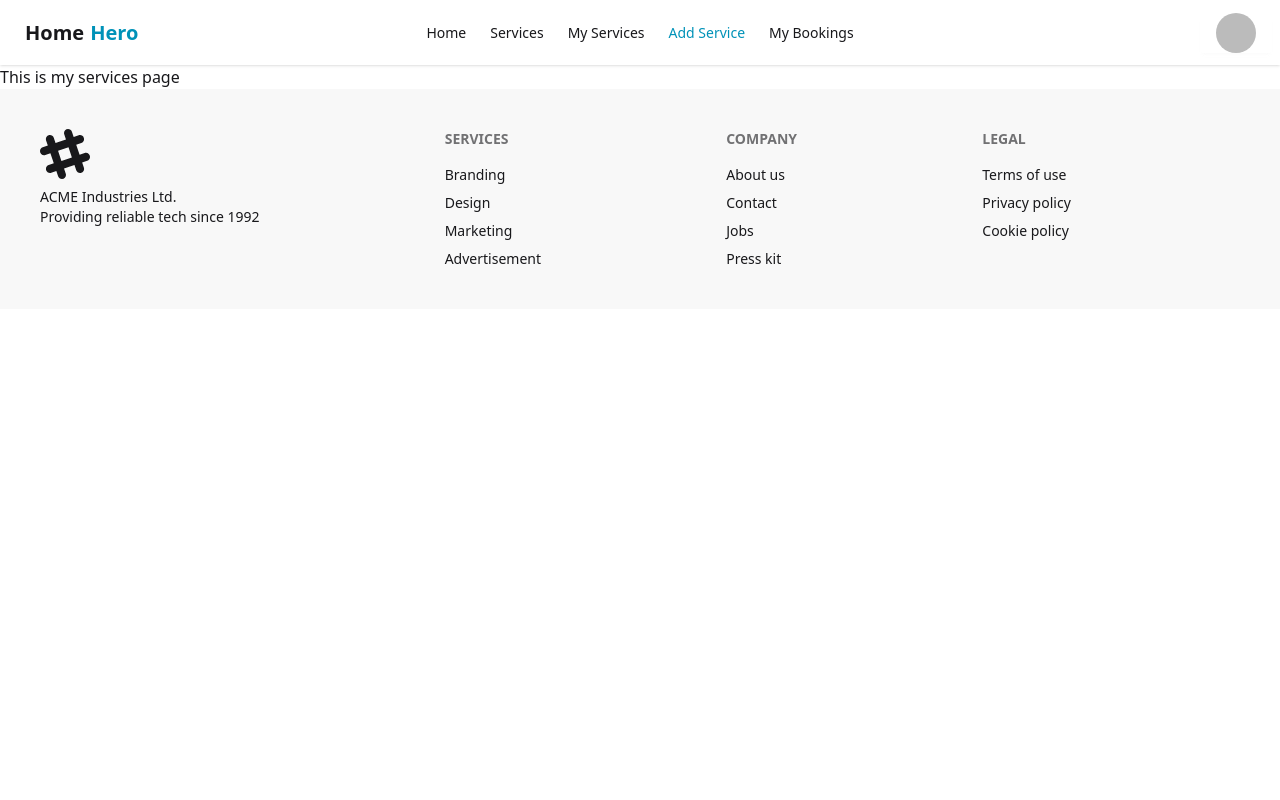
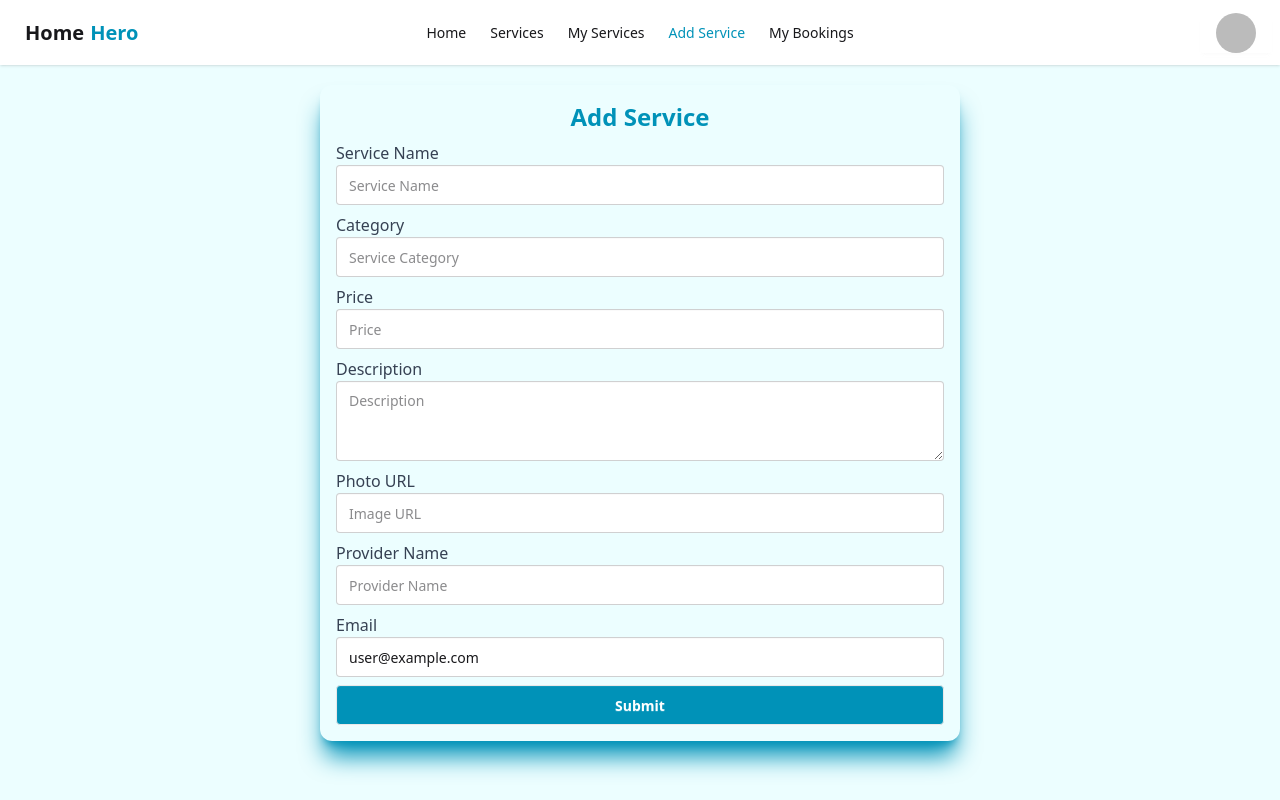
Before and after one commit to atmabdullaham/home-hero-client, a React (Vite) app: page /add-service in a window 1280 px wide. Shown: the top 800 px of the page. Built offline with nearby package versions, Linux system fonts and the light colour scheme; no server answers; sample sign-in values are in the browser's storage.

Commit message:
create add service form and create two hooks called useAuth and useAxious

```diff
--- a/package.json
+++ b/package.json
@@ -11,9 +11,11 @@
   },
   "dependencies": {
     "@tailwindcss/vite": "^4.1.17",
+    "axios": "^1.13.2",
     "firebase": "^12.5.0",
     "react": "^19.1.1",
     "react-dom": "^19.1.1",
+    "react-hook-form": "^7.66.0",
     "react-hot-toast": "^2.6.0",
     "react-icons": "^5.5.0",
     "react-router": "^7.9.5",
--- /dev/null
+++ b/src/hooks/useAuth.jsx
@@ -0,0 +1,9 @@
+import { useContext } from "react";
+import AuthContext from "../contexts/AuthContext";
+
+const useAuth = () => {
+  const authInfo = useContext(AuthContext);
+  return authInfo;
+};
+
+export default useAuth;
--- /dev/null
+++ b/src/hooks/useAxios.jsx
@@ -0,0 +1,11 @@
+import axios from "axios";
+
+const axiosInstance = axios.create({
+  baseURL: "http://localhost:3000",
+});
+
+const useAxios = () => {
+  return axiosInstance;
+};
+
+export default useAxios;
--- a/src/pages/AddService.jsx
+++ b/src/pages/AddService.jsx
@@ -1,5 +1,96 @@
+import { useState } from "react";
+import { useForm } from "react-hook-form";
+import useAuth from "../hooks/useAuth";
 const AddService = () => {
-  return <div>This is my services page</div>;
+  const { user } = useAuth();
+  const { register, handleSubmit } = useForm();
+  const [data, setData] = useState("");
+
+  return (
+    <div className="bg-cyan-50 pt-5 pb-20">
+      <form
+        onSubmit={handleSubmit((data) => setData(data))}
+        className="w-11/12 md:w-6/12  mx-auto space-y-2 shadow-xl shadow-cyan-600 p-4 rounded-xl"
+      >
+        <h2 className="text-center text-2xl font-bold text-cyan-600">
+          Add Service
+        </h2>
+        {/* 1. Service Name */}
+        <div>
+          <legend className="text-gray-700">Service Name</legend>
+          <input
+            {...register("service_name")}
+            placeholder="Service Name"
+            className="w-full input focus:outline-0 focus:border-cyan-600"
+            type="text"
+          />
+        </div>
+        {/* 2. Category */}
+        <div>
+          <legend className="text-gray-700">Category</legend>
+          <input
+            {...register("category")}
+            placeholder="Service Category"
+            className="w-full input focus:outline-0 focus:border-cyan-600"
+            type="text"
+          />
+        </div>
+        {/* 3. Price */}
+        <div>
+          <legend className="text-gray-700">Price</legend>
+          <input
+            {...register("price")}
+            placeholder="Price"
+            className="w-full input focus:outline-0 focus:border-cyan-600"
+            type="number"
+          />
+        </div>
+        {/* 4. Description */}
+        <div>
+          <legend className="text-gray-700">Description</legend>
+          <textarea
+            {...register("description")}
+            placeholder="Description"
+            className="w-full textarea focus:outline-0 focus:border-cyan-600"
+          />
+        </div>
+        {/* 5. Photo URL */}
+        <div>
+          <legend className="text-gray-700">Photo URL</legend>
+          <input
+            {...register("image_URL")}
+            placeholder="Image URL"
+            className="w-full input focus:outline-0 focus:border-cyan-600"
+            type="url"
+          />
+        </div>
+        {/* 6. Provider Name */}
+        <div>
+          <legend className="text-gray-700">Provider Name</legend>
+          <input
+            {...register("provider_name")}
+            placeholder="Provider Name"
+            className="w-full input focus:outline-0 focus:border-cyan-600"
+            type="text"
+          />
+        </div>
+        {/* 7. Email */}
+        <div>
+          <legend className="text-gray-700">Email</legend>
+          <input
+            {...register("email")}
+            placeholder="Email"
+            className="w-full input focus:outline-0 focus:border-cyan-600"
+            type="email"
+            defaultValue={user?.email}
+            readOnly
+          />
+        </div>
+
+        <input type="submit" className="btn bg-cyan-600 text-white btn-block" />
+      </form>
+    </div>
+  );
 };
 
 export default AddService;
--- a/src/routers/Router.jsx
+++ b/src/routers/Router.jsx
@@ -7,6 +7,7 @@ import MyServices from "../pages/MyServices";
 import Services from "../pages/Services";
 import Login from "../pages/auth/Login";
 import Register from "../pages/auth/Register";
+import PrivateRoutes from "./PrivateRoutes";
 
 const router = createBrowserRouter([
   {
@@ -23,15 +24,27 @@ const router = createBrowserRouter([
       },
       {
         path: "/my-services",
-        element: <MyServices></MyServices>,
+        element: (
+          <PrivateRoutes>
+            <MyServices></MyServices>
+          </PrivateRoutes>
+        ),
       },
       {
         path: "/add-service",
-        element: <AddService></AddService>,
+        element: (
+          <PrivateRoutes>
+            <AddService></AddService>
+          </PrivateRoutes>
+        ),
       },
       {
         path: "/my-bookings",
-        element: <MyBookings></MyBookings>,
+        element: (
+          <PrivateRoutes>
+            <MyBookings></MyBookings>
+          </PrivateRoutes>
+        ),
       },
       {
         path: "/auth/login",
```
Also changed, not shown: 1 other file (tests, documents, lock files or other folders).
